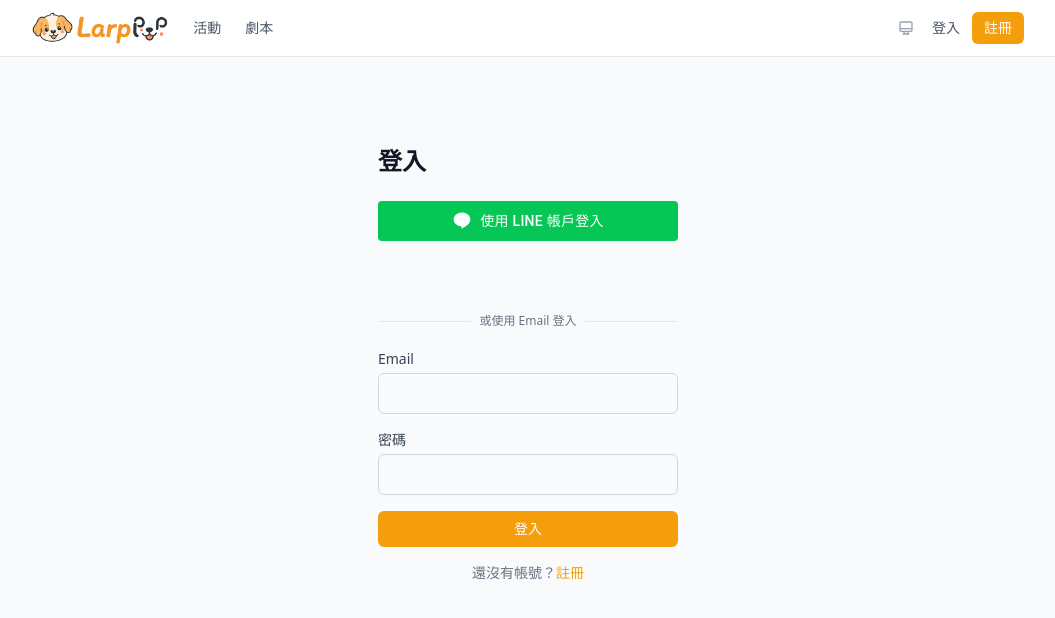
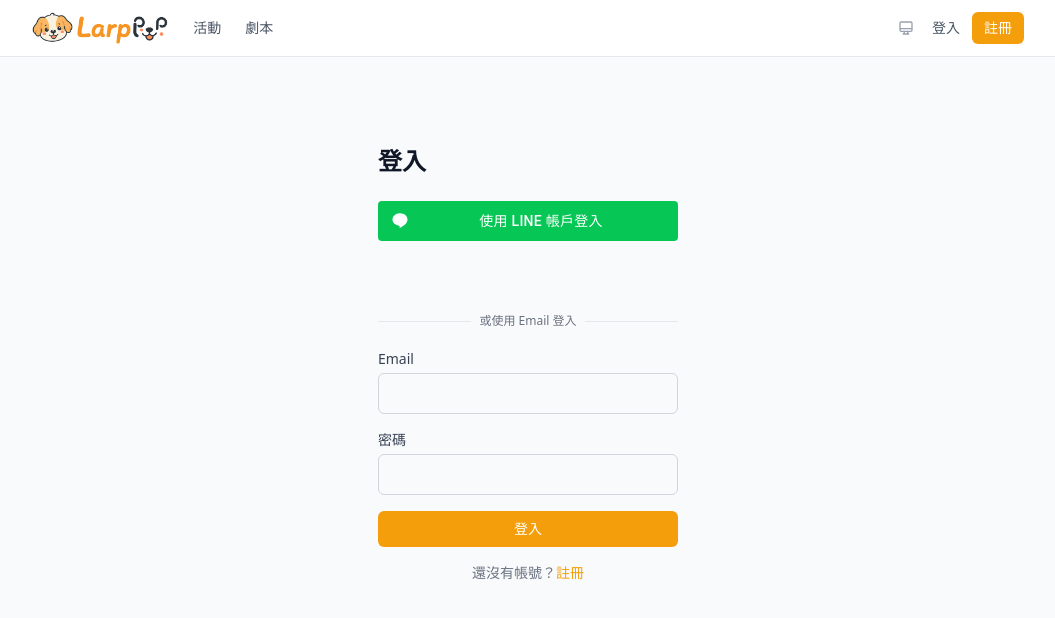
Before and after one commit to Naoyakaoru/larpup-web, a React (Vite) app: page /login in a window 1280 px wide. Shown: the top 618 px of the page, without its empty margins (112-1167 px from the left). Built offline with nearby package versions, Linux system fonts and the light colour scheme; no server answers.

Commit message:
revert: revert LINE button alignment and remove logo_alignment from GoogleLogin

```diff
--- a/src/pages/LoginPage.tsx
+++ b/src/pages/LoginPage.tsx
@@ -46,11 +46,14 @@ function SsoButton({
       style={{ fontFamily: '"Google Sans", Roboto, Arial, sans-serif' }}
       className={`w-full flex items-center justify-center h-[40px] rounded-[4px] text-[14px] font-medium tracking-[0.25px] disabled:opacity-50 transition-colors overflow-hidden ${className}`}
     >
-      <div className="flex items-center justify-center gap-2">
-        <div className="w-[20px] h-[20px] flex items-center justify-center shrink-0">
+      {/* Inner wrapper — 對應 Google 的 nsm7Bb div，左右各 13px padding */}
+      <div className="flex items-center gap-2 flex-1 px-[13px]">
+        {/* Icon 置左，18×18px */}
+        <div className="w-[18px] h-[18px] flex items-center justify-center shrink-0">
           {icon}
         </div>
-        <span className="leading-none">{label}</span>
+        {/* 文字佔滿剩餘空間，在剩餘寬度內置中 */}
+        <span className="flex-1 text-center leading-none">{label}</span>
       </div>
     </button>
   )
@@ -58,7 +61,7 @@ function SsoButton({
 
 function LineIcon() {
   return (
-    <svg className="w-[20px] h-[20px]" viewBox="0 0 24 24" fill="currentColor" aria-hidden="true">
+    <svg className="w-[18px] h-[18px]" viewBox="0 0 24 24" fill="currentColor" aria-hidden="true">
       <path d="M22 10.06C22 5.5 17.52 1.82 12 1.82S2 5.5 2 10.06c0 4.1 3.64 7.53 8.56 8.18.33.07.78.22.9.5.1.26.07.66.03.92l-.14.86c-.04.26-.2 1.02.9.55 1.1-.46 5.9-3.48 8.05-5.96C21.27 13.31 22 11.76 22 10.06z" />
     </svg>
   )
@@ -157,7 +160,6 @@ export default function LoginPage() {
             size="large"
             width="300"
             shape="rectangular"
-            logo_alignment="center"
           />
         </div>
       </div>
--- a/src/pages/RegisterPage.tsx
+++ b/src/pages/RegisterPage.tsx
@@ -32,11 +32,14 @@ function SsoButton({
       style={{ fontFamily: '"Google Sans", Roboto, Arial, sans-serif' }}
       className={`w-full flex items-center justify-center h-[40px] rounded-[4px] text-[14px] font-medium tracking-[0.25px] disabled:opacity-50 transition-colors overflow-hidden ${className}`}
     >
-      <div className="flex items-center justify-center gap-2">
-        <div className="w-[20px] h-[20px] flex items-center justify-center shrink-0">
+      {/* Inner wrapper — 對應 Google 的 nsm7Bb div，左右各 13px padding */}
+      <div className="flex items-center gap-2 flex-1 px-[13px]">
+        {/* Icon 置左，18×18px */}
+        <div className="w-[18px] h-[18px] flex items-center justify-center shrink-0">
           {icon}
         </div>
-        <span className="leading-none">{label}</span>
+        {/* 文字佔滿剩餘空間，在剩餘寬度內置中 */}
+        <span className="flex-1 text-center leading-none">{label}</span>
       </div>
     </button>
   );
@@ -44,7 +47,7 @@ function SsoButton({
 
 function LineIcon() {
   return (
-    <svg className="w-[20px] h-[20px] shrink-0" viewBox="0 0 24 24" fill="currentColor" aria-hidden="true">
+    <svg className="w-[18px] h-[18px] shrink-0" viewBox="0 0 24 24" fill="currentColor" aria-hidden="true">
       <path d="M22 10.06C22 5.5 17.52 1.82 12 1.82S2 5.5 2 10.06c0 4.1 3.64 7.53 8.56 8.18.33.07.78.22.9.5.1.26.07.66.03.92l-.14.86c-.04.26-.2 1.02.9.55 1.1-.46 5.9-3.48 8.05-5.96C21.27 13.31 22 11.76 22 10.06z" />
     </svg>
   );
@@ -247,7 +250,6 @@ export default function RegisterPage() {
                 size="large"
                 width="300"
                 shape="rectangular"
-                logo_alignment="center"
               />
             </div>
           </div>
```
